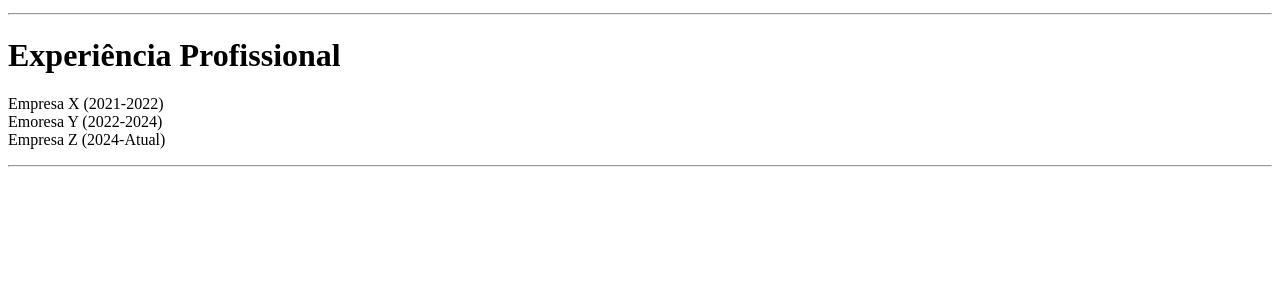
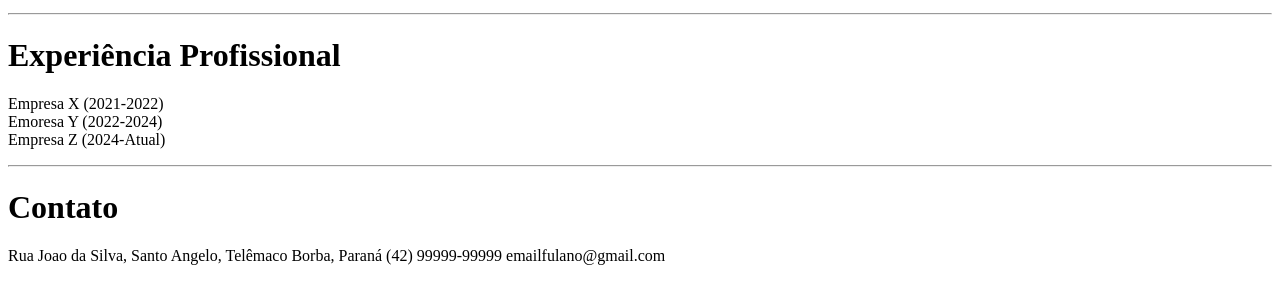
Before and after one commit to joaomtt123/Curriculo_FulanoTal, a plain HTML site: page index.html in a window 1280 px wide. Shown: the part 672-953 px from the top of the page. Before the commit the page ends 847 px from the top, so only its background shows below. Drawn offline with Linux system fonts and the light colour scheme.

Commit message:
subir alteraçoes

```diff
--- a/index.html
+++ b/index.html
@@ -35,6 +35,11 @@
             Emoresa Y (2022-2024)<br>
             Empresa Z (2024-Atual)</p>
            <hr>
+           <h1>Contato</h1>
+         <p>Rua Joao da Silva, Santo Angelo, Telêmaco Borba, Paraná
+            (42) 99999-99999
+            emailfulano@gmail.com
+         </p>
 
 
     </body>
```
